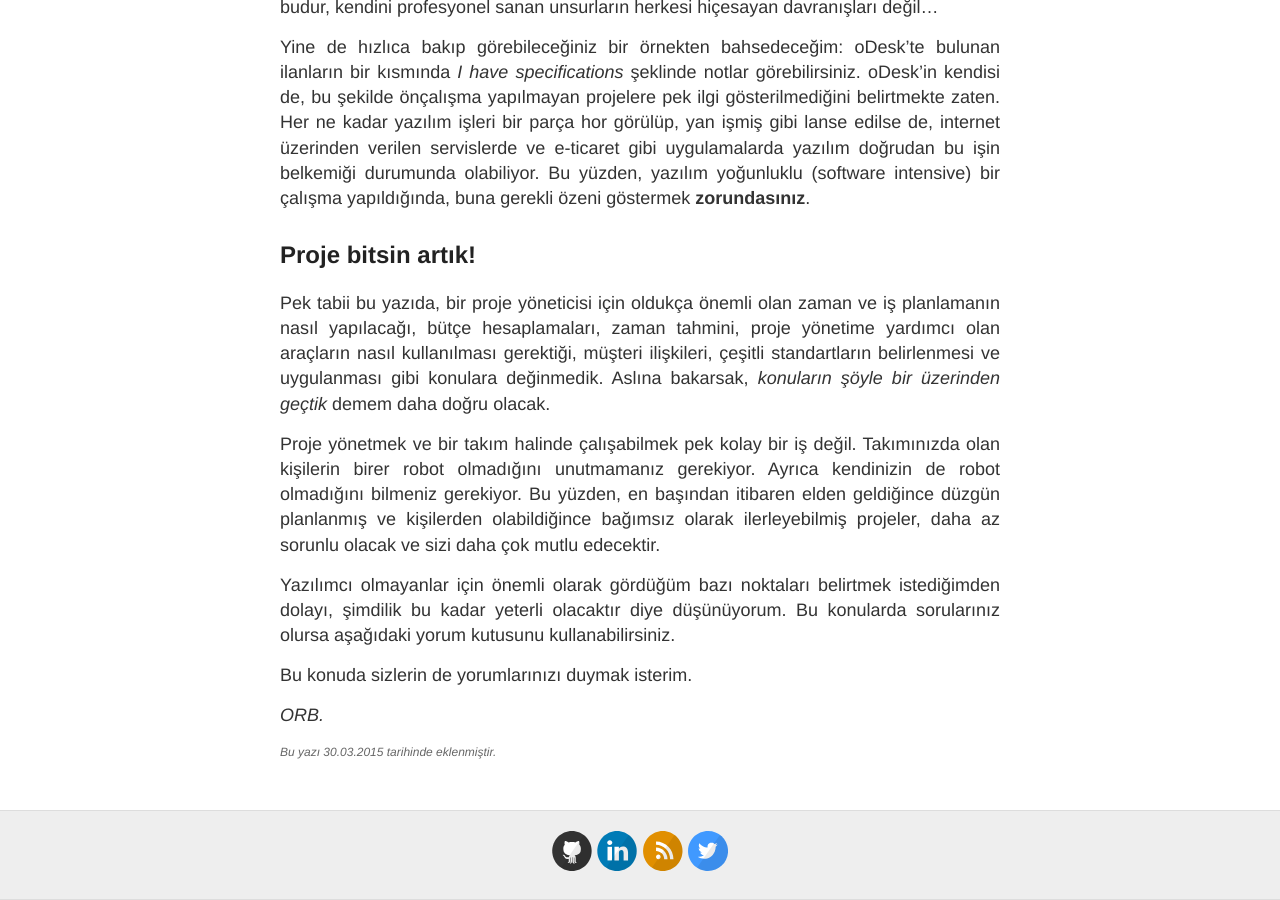
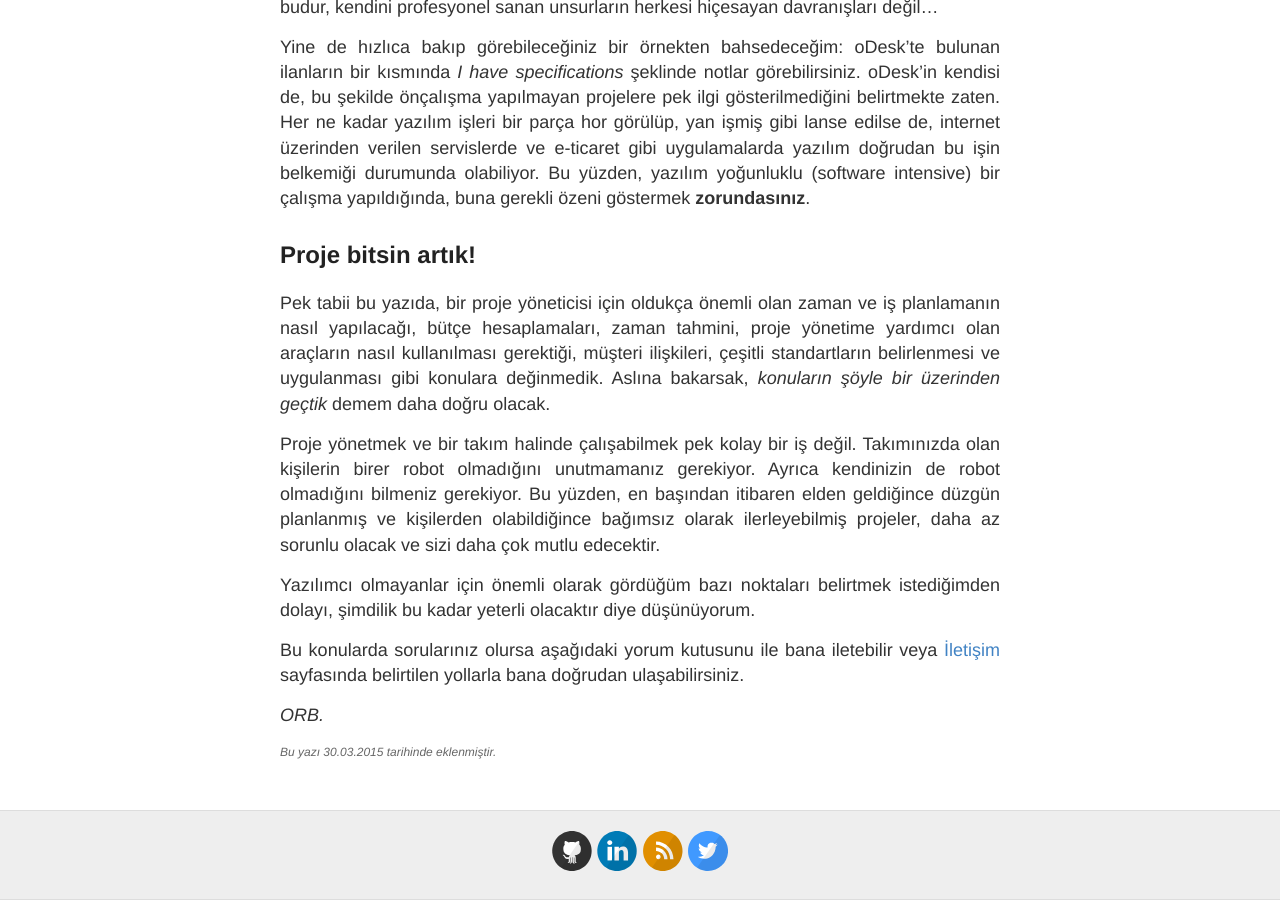
Before and after one commit to orbingol/orbingol.github.io, a Jekyll site: the page built from _posts/2015-03-30-yazilimci-olmayanlar-icin-yazilim-projelerine-giris.md, in a window 1280 px wide and 900 px high, scrolled down 3260 px. Built offline with Jekyll 4.4.1, drawn with Linux system fonts in a browser that asks for light colours; Markdown is read by kramdown in place of the engine named in the settings; comment, search, counter and statistics services are not loaded.

Commit message:
Fixed the feeling of the text

```diff
--- a/_posts/2015-03-30-yazilimci-olmayanlar-icin-yazilim-projelerine-giris.md
+++ b/_posts/2015-03-30-yazilimci-olmayanlar-icin-yazilim-projelerine-giris.md
@@ -84,8 +84,8 @@ Pek tabii bu yazıda, bir proje yöneticisi için oldukça önemli olan zaman ve
 
 Proje yönetmek ve bir takım halinde çalışabilmek pek kolay bir iş değil. Takımınızda olan kişilerin birer robot olmadığını unutmamanız gerekiyor. Ayrıca kendinizin de robot olmadığını bilmeniz gerekiyor. Bu yüzden, en başından itibaren elden geldiğince düzgün planlanmış ve kişilerden olabildiğince bağımsız olarak ilerleyebilmiş projeler, daha az sorunlu olacak ve sizi daha çok mutlu edecektir.
 
-Yazılımcı olmayanlar için önemli olarak gördüğüm bazı noktaları belirtmek istediğimden dolayı, şimdilik bu kadar yeterli olacaktır diye düşünüyorum. Bu konularda sorularınız olursa aşağıdaki yorum kutusunu kullanabilirsiniz.
+Yazılımcı olmayanlar için önemli olarak gördüğüm bazı noktaları belirtmek istediğimden dolayı, şimdilik bu kadar yeterli olacaktır diye düşünüyorum.
 
-Bu konuda sizlerin de yorumlarınızı duymak isterim.
+Bu konularda sorularınız olursa aşağıdaki yorum kutusunu ile bana iletebilir veya [İletişim](http://onurraufbingol/iletisim/) sayfasında belirtilen yollarla bana doğrudan ulaşabilirsiniz.
 
 *ORB.*
```
